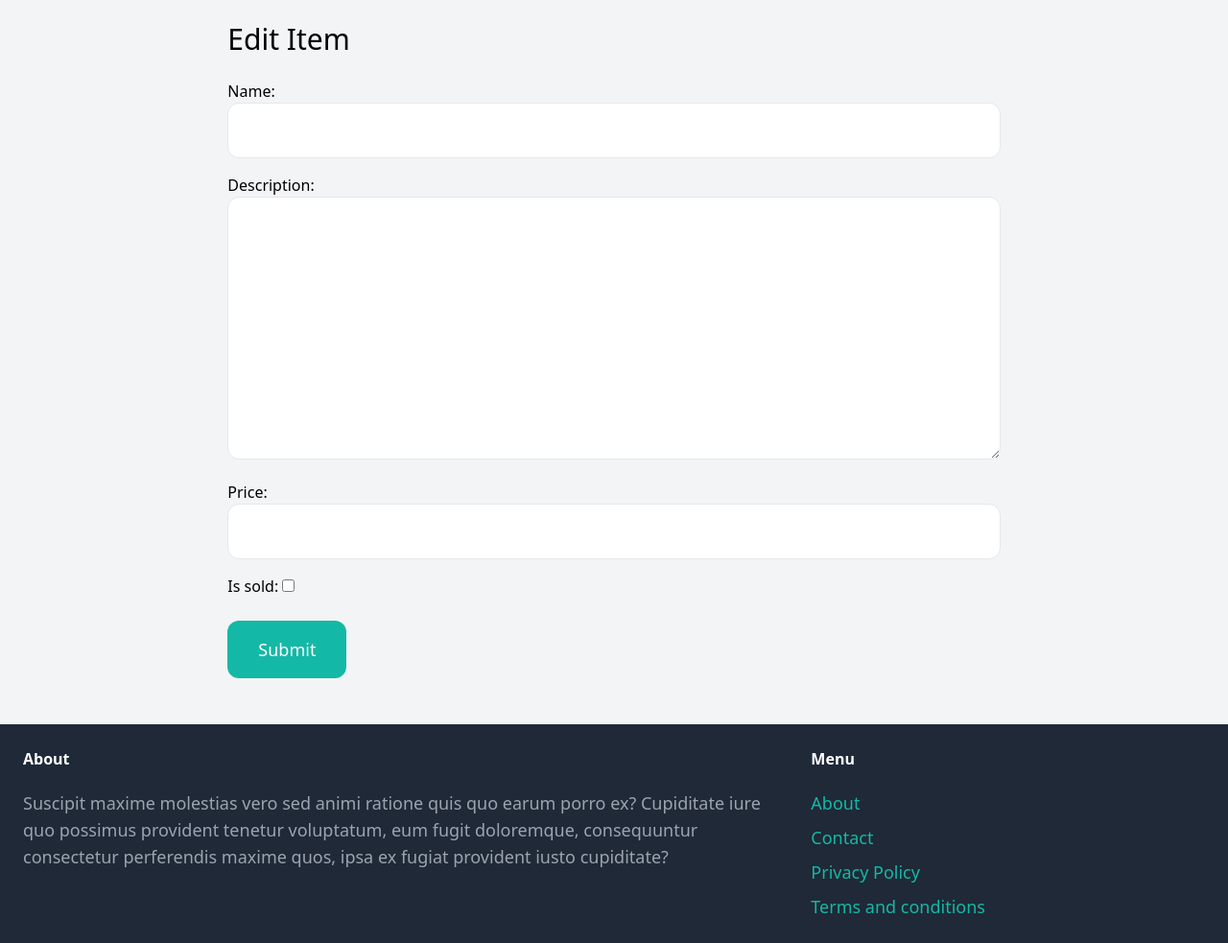
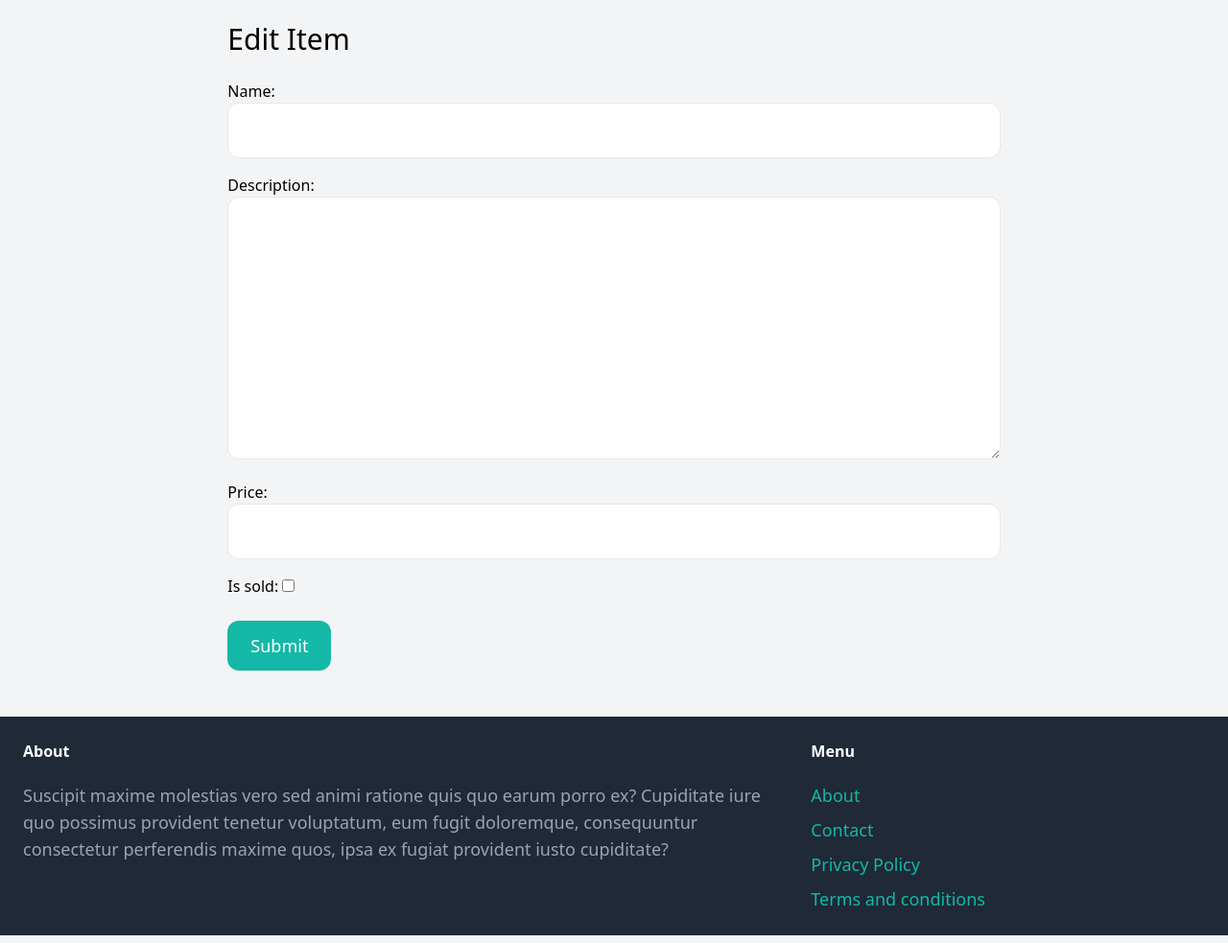
Before and after one commit to Rishi-Mishra0704/puddle, a Django app: template items/templates/items/form.html in a window 1280 px wide. Shown: the part 102-1085 px from the top of the page at 96% size. Run offline with Django 4.2, Linux system fonts and the light colour scheme; the template is opened without the code that fills it: values that come from a table or form of the project are taken from there, others are empty; some libraries are stand-ins or nearby versions.

Commit message:
update edit form

```diff
--- a/items/templates/items/form.html
+++ b/items/templates/items/form.html
@@ -2,8 +2,8 @@
 
 {% block content %}
 
-<div class="w-2/3 my-6 p-6 mx-auto rounded-xl bg-gray-100">
-<h1 class="mb-6 text-3xl">Edit Item</h1>
+<div class="w-full md:w-2/3 my-6 p-6 mx-auto rounded-xl bg-gray-100">
+    <h1 class="mb-6 text-2xl md:text-3xl">Edit Item</h1>
 
     <form method="post" action="." enctype="multipart/form-data">
         {% csrf_token %}
@@ -13,7 +13,7 @@
         </div>
 
         {% if form.errors or form.non_field_errors %}
-        <div class="mb-3 p-6 bg-red-100 rounded-xl">
+            <div class="mt-6 p-4 bg-red-100 rounded-xl">
                 {% for field in form %}
                     {{ field.errors }}
                 {% endfor %}
@@ -22,7 +22,7 @@
             </div>
         {% endif %}
 
-    <button class="mt-6 py-4 px-8 text-lg bg-teal-500 hover:bg-teal-700 rounded-xl text-white">Submit</button>
+        <button class="mt-6 py-3 px-6 text-lg bg-teal-500 hover:bg-teal-700 rounded-xl text-white">Submit</button>
     </form>
 </div>
 {% endblock %}
```
Lines whose indentation alone changed are shown as unchanged.
